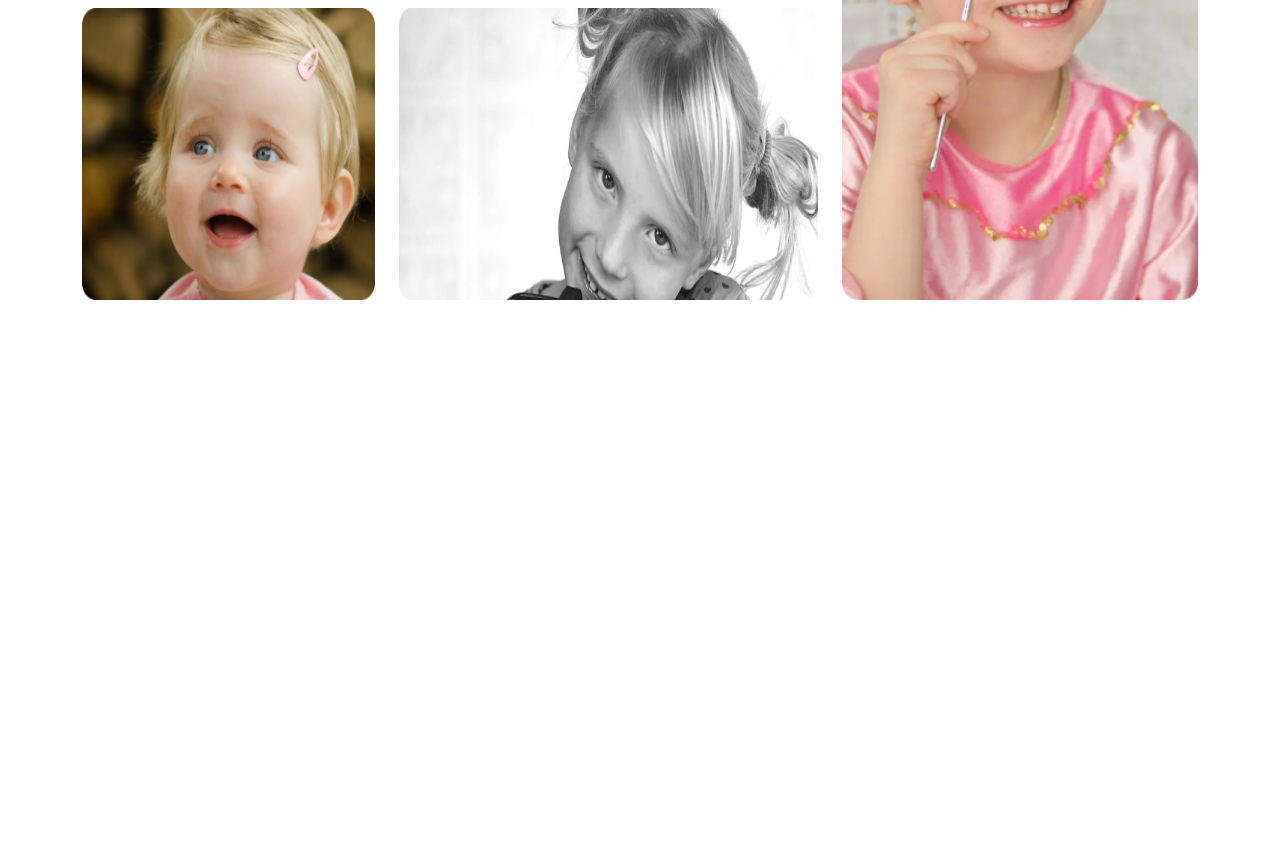
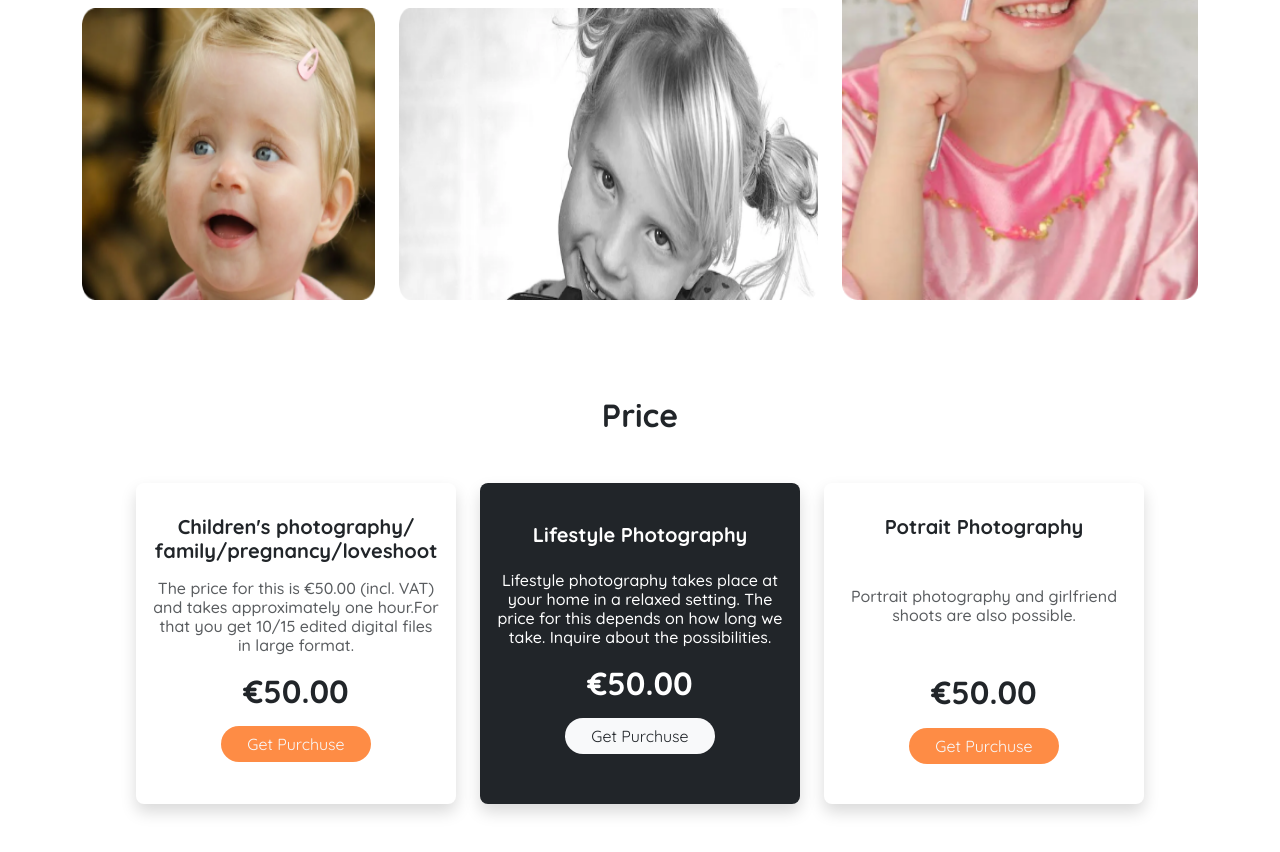
Before and after one commit to dipu59/Bootstrap-Assignmentt, a plain HTML site: page index.html in a window 1280 px wide. Shown: the part 2311-3163 px from the top of the page. Before the commit the page ends 2611 px from the top, so only its background shows below. Drawn offline with nearby package versions, Linux system fonts and the light colour scheme.

Commit message:
Price Section Add

```diff
--- a/index.html
+++ b/index.html
@@ -252,7 +252,77 @@
 
 
 
+ <!-- this is Price-Section start -->
+ <div
+ class="price-section d-flex justify-content-center mt-5 mt-5 pt-5 pb-5"
+>
+ <div>
+   <div class="h2 fw-bolder mb-5 text-center">Price</div>
+   <div class="d-flex column-gap-4">
+     <div
+       class="card pt-3 text-center rounded-3 border-0 shadow pb-4"
+       style="width: 20rem"
+     >
+       <div class="card-body">
+         <h5 class="card-title fw-bold">
+           Children's photography/ <br />
+           family/pregnancy/loveshoot
+         </h5>
+         <h6 class="card-subtitle mt-3 text-body-secondary">
+           The price for this is €50.00 (incl. VAT) and takes approximately
+           one hour.For that you get 10/15 edited digital files in large
+           format.
+         </h6>
+         <p class="card-text h2 fw-bold mt-3 mb-3">€50.00</p>
+         <a
+           href="#"
+           type="button"
+           class="card-link btn button-1 text-light"
+           >Get Purchuse</a
+         >
+       </div>
+     </div>
 
+     <div
+       class="card pt-3 text-bg-dark text-center rounded-3 border-0 shadow pb-4"
+       style="width: 20rem"
+     >
+       <div class="card-body mt-2">
+         <h5 class="card-title fw-bold">Lifestyle Photography</h5>
+         <h6 class="card-subtitle mt-4 text-body-light">
+           Lifestyle photography takes place at your home in a relaxed
+           setting. The price for this depends on how long we take. Inquire
+           about the possibilities.
+         </h6>
+         <p class="card-text h2 fw-bold pt-3 mb-3">€50.00</p>
+         <a href="#" type="button" class="card-link btn button-1 bg-light"
+           >Get Purchuse</a
+         >
+       </div>
+     </div>
+
+     <div
+       class="card text-center rounded-3 border-0 shadow pb-4"
+       style="width: 20rem"
+     >
+       <div class="card-body mt-3">
+         <h5 class="card-title fw-bold">Potrait Photography</h5>
+         <h6 class="card-subtitle mt-5 text-body-secondary">
+           Portrait photography and girlfriend shoots are also possible.
+         </h6>
+         <p class="card-text h2 fw-bold mt-5 mb-3">€50.00</p>
+         <a
+           href="#"
+           type="button"
+           class="card-link btn button-1 text-light"
+           >Get Purchuse</a
+         >
+       </div>
+     </div>
+   </div>
+ </div>
+</div>
+<!-- this is Price-Section end -->
 
 
 
```
